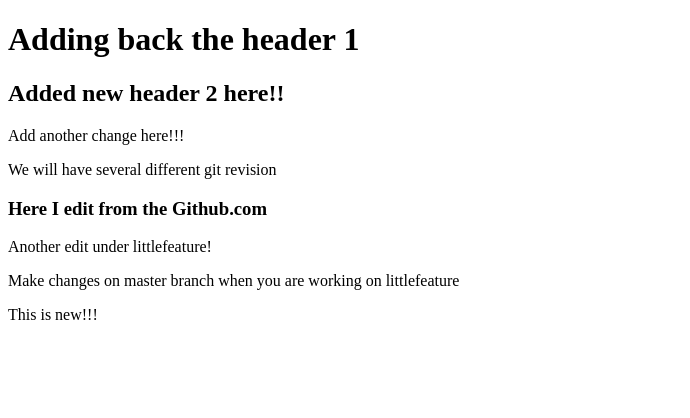
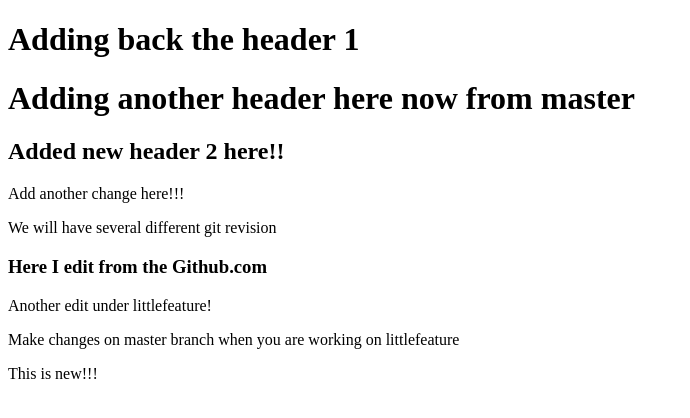
Before and after one commit to charlotte-hu/GitRevisionExercise, a plain HTML site: page index.html in a window 1280 px wide. Shown: the whole page, without its empty margins (0-690 px from the left). Drawn offline with Linux system fonts and the light colour scheme.

Commit message:
Update another new header 1 from master

```diff
--- a/index.html
+++ b/index.html
@@ -5,6 +5,7 @@
 </head>
 <body>
 	<h1>Adding back the header 1</h1>
+	<h1>Adding another header here now from master</h1>
 	<h2>Added new header 2 here!!</h2>
 	<p>Add another change here!!!</p>
 	<p>We will have several different git revision</p>
```
